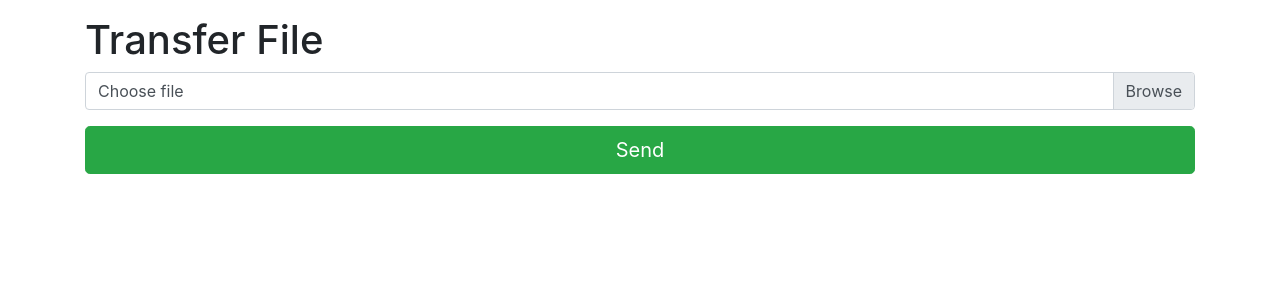
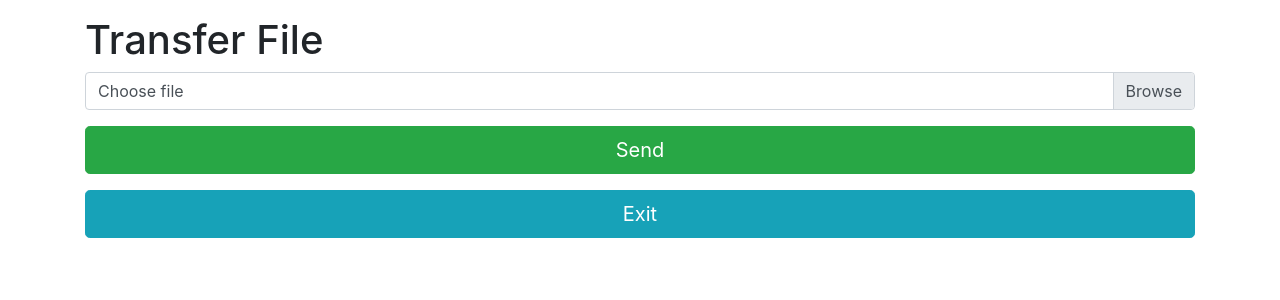
Before and after one commit to explosion33/fileTransfer, a Flask app: page /434439589175 in a window 1280 px wide. Shown: the top 300 px of the page. Run offline with Flask 2, Linux system fonts and the light colour scheme; some libraries are stand-ins or nearby versions.

Commit message:
added exit button on the main page

```diff
--- a/app/templates/upload.html
+++ b/app/templates/upload.html
@@ -26,6 +26,7 @@
                 </div>
                 <input type = "submit" value="Send" class="btn btn-block btn-success btn-lg"/>
             </form>
+            <a href="/exit" class="btn btn-block btn-info btn-lg">Exit</a>
         </div>
 
         <script>
```
Also changed, not shown: 1 other file.
